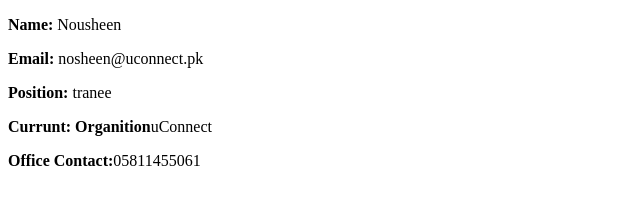
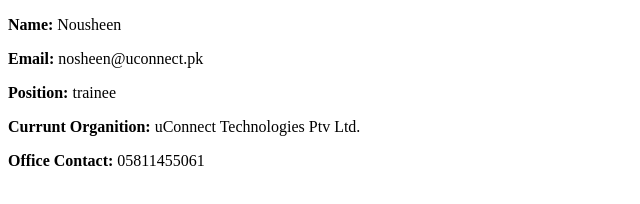
Before and after one commit to nosheeno/nosheeno.github.io, a plain HTML site: page index.html in a window 1280 px wide. Shown: the whole page, without its empty margins (0-640 px from the left). Drawn offline with Linux system fonts and the light colour scheme.

Commit message:
Update index.html

```diff
--- a/index.html
+++ b/index.html
@@ -7,9 +7,9 @@
     <section>
         <p><strong>Name: </strong>Nousheen</p>
         <p><strong>Email: </strong>nosheen@uconnect.pk</p>
-        <p><strong>Position: </strong>tranee</p>
-        <p><strong>Currunt: Organition</strong>uConnect</p>
-        <p><strong>Office Contact:</strong>05811455061</p>
+        <p><strong>Position: </strong>trainee</p>
+        <p><strong>Currunt Organition: </strong>uConnect Technologies Ptv Ltd.</p>
+        <p><strong>Office Contact: </strong>05811455061</p>
     </section>
 </body>
 </html>
```
